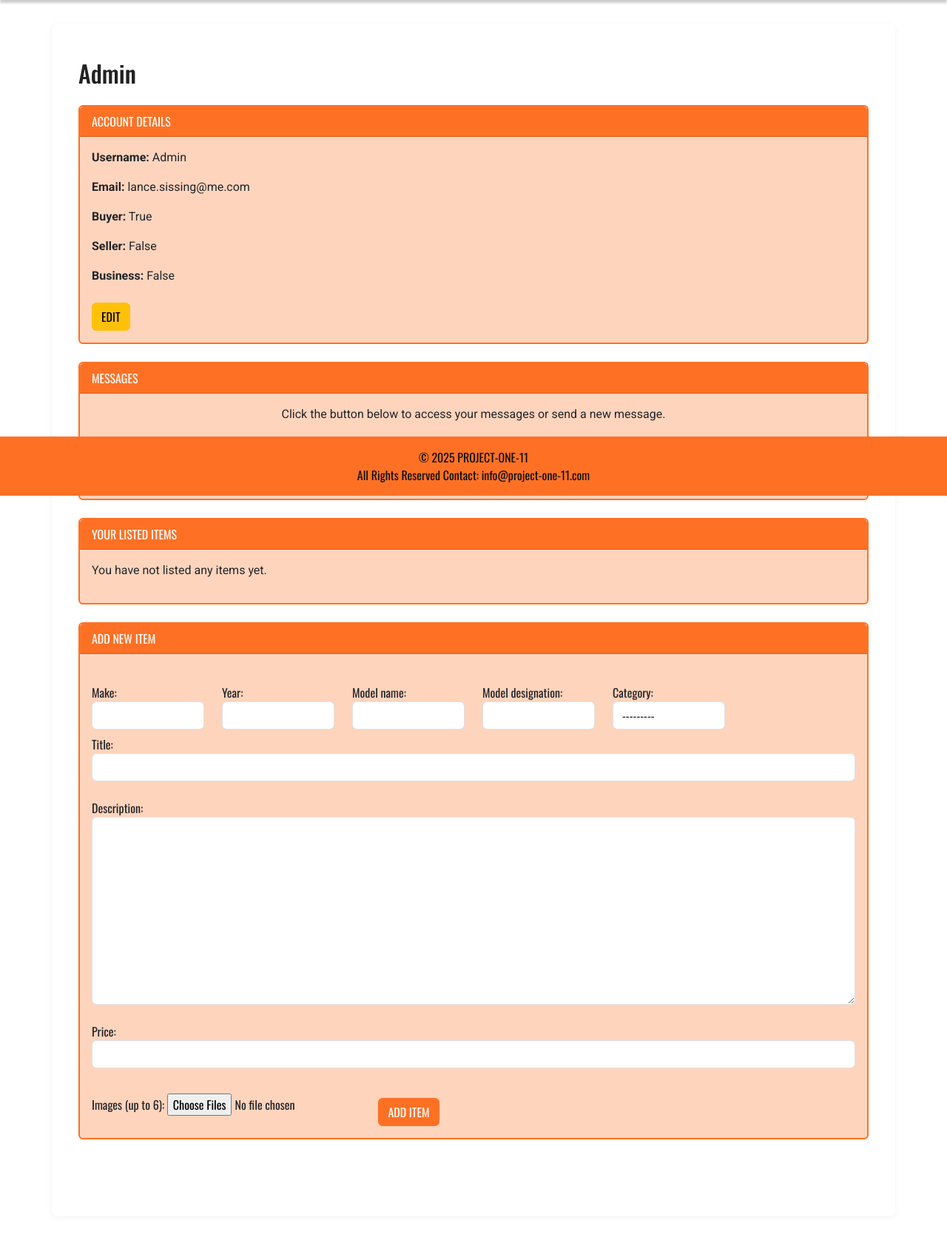
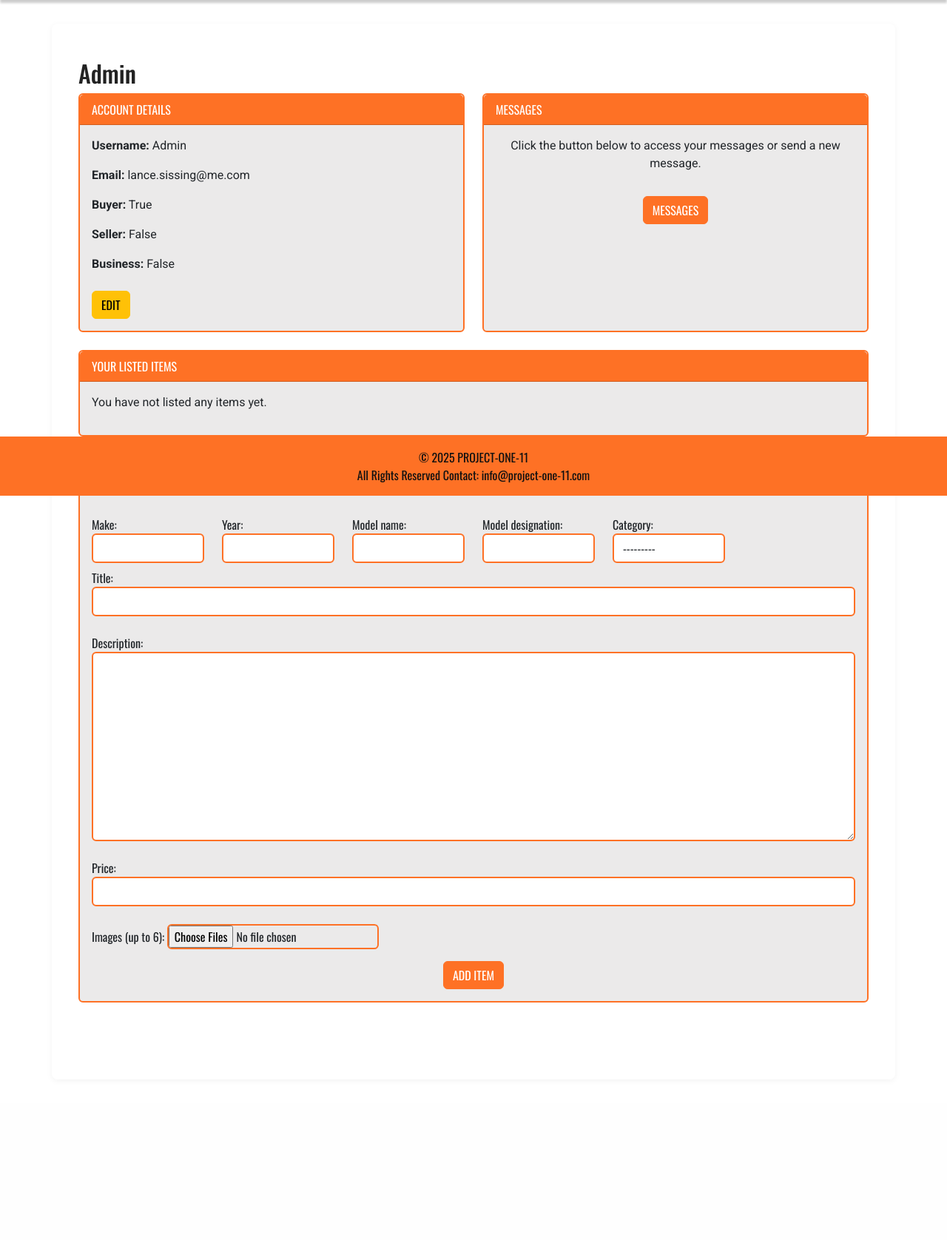
Before and after one commit to LanceSissing/Project-One-11, a Django app: page /account/ in a window 1280 px wide. Shown: the part 130-1806 px from the top of the page at 74% size. After the commit the page ends 1485 px from the top, so only its background shows below. Run offline with Django 5.2, Linux system fonts and the light colour scheme; a user stored in the database is signed in; data comes from the database, SQL or seed files in the repository; both versions use the stored data as it was after the commit.

Commit message:
update messaging system

```diff
--- a/accounts/templates/account.html
+++ b/accounts/templates/account.html
@@ -14,8 +14,9 @@
     {% endfor %}
   {% endif %}
 
-  <div class="mb-4"></div>
-  <div class="card mb-4">
+ <div class="row">
+  <div class="col-md-6 mb-4">
+    <div class="card h-100">
       <div class="card-header bg-primary text-white">ACCOUNT DETAILS</div>
       <div class="card-body">
         <p><strong>Username:</strong> {{ user.username }}</p>
@@ -26,12 +27,15 @@
         <a href="{% url 'edit_account' %}" class="btn btn-warning mt-2">EDIT</a>
       </div>
     </div>
-
-  <div class="card mb-4">
+  </div>
+  <div class="col-md-6 mb-4">
+    <div class="card h-100">
       <div class="card-header">MESSAGES</div>
       <div class="card-body text-center">
         <p>Click the button below to access your messages or send a new message.</p>
         <a href="/marketplace/inbox/" class="btn btn-info my-3">MESSAGES</a>
+      </div>
+    </div>
   </div>
 </div>
 
@@ -66,7 +70,7 @@
   <div class="card mb-4">
     <div class="card-header bg-success text-white">ADD NEW ITEM</div>
     <div class="card-body">
-      <form method="post" enctype="multipart/form-data">
+      <form method="post" enctype="multipart/form-data" class="add-item-form">
         {% csrf_token %}
   <div class="mt-4"></div>
         <div class="row">
@@ -81,7 +85,9 @@
         {{ item_form.price.label_tag }}{{ item_form.price }}<br>
         <label for="id_images">Images (up to 6):</label>
         <input type="file" name="images" id="id_images" multiple accept="image/*">
+        <div class="text-center">
           <button type="submit" class="btn btn-success mt-3">ADD ITEM</button>
+        </div>
       </form>
     </div>
   </div>
--- a/accounts/templates/home.html
+++ b/accounts/templates/home.html
@@ -7,8 +7,7 @@
       <h2 class="mb-1" style="color: #000000;">WELCOME TO PROJECT-ONE-11 MARKETPLACE</h2>
       <p class="mb-0 text-muted">Find, buy, and sell the parts you need. Search latest listings or add your own.</p>
     </div>
-
-</div>
+  </div>
 
   <h4>SEARCH LISTINGS</h4>
   <form method="get" action="" class="mb-4 search-form">
--- a/accounts/templates/registration/logout.html
+++ b/accounts/templates/registration/logout.html
@@ -1,9 +1,9 @@
 {% extends 'base.html' %}
 {% block content %}
-  <h2>Log out</h2>
+  <h2>LOG OUT</h2>
   <form method="post" action="/accounts/logout/">
     {% csrf_token %}
     <p>Are you sure you want to log out?</p>
-    <button type="submit" class="btn btn-danger">Log out</button>
+    <button type="submit" class="btn btn-danger">LOG OUT</button>
   </form>
 {% endblock %}
--- a/static/style.css
+++ b/static/style.css
@@ -69,7 +69,7 @@
 
 .card {
   border: 2px solid #fe7125 !important;
-  background-color: rgba(254, 113, 37, 0.3) !important;
+  background-color: #ebeaea !important;
 }
 
 .btn-view-details,
@@ -211,3 +211,11 @@
   border: 2px solid #fe7125 !important;
   border-radius: 6px;
 }
+
+.add-item-form input,
+.add-item-form select,
+.add-item-form textarea {
+  border: 2px solid #fe7125 !important;
+  border-radius: 6px;
+  box-shadow: none;
+}
```
Also changed, not shown: db.sqlite3. Lines whose indentation alone changed are shown as unchanged.
